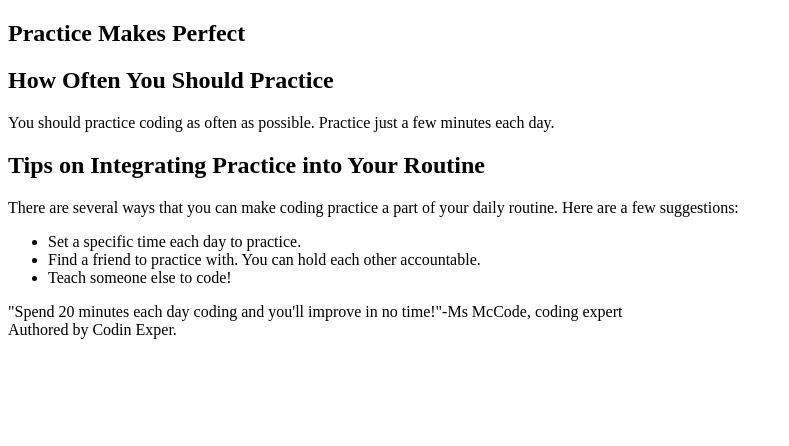
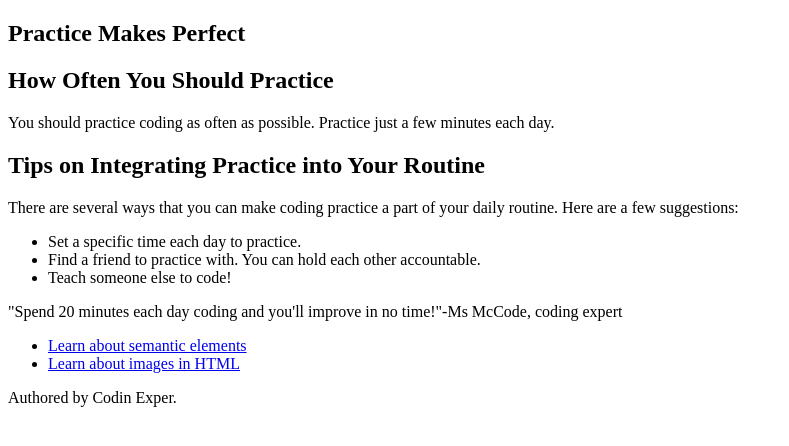
Before and after one commit to catptrsn/practice, a plain HTML site: page index.html in a window 1280 px wide. Shown: the whole page, without its empty margins (0-789 px from the left). Drawn offline with Linux system fonts and the light colour scheme.

Commit message:
New File

```diff
--- a/index.html
+++ b/index.html
@@ -14,12 +14,18 @@
       <h1>Tips on Integrating Practice into Your Routine</h1>
       <p>There are several ways that you can make coding practice a part of your daily routine.
         Here are a few suggestions:</p>
-        <ul>
+         <ul>
           <li>Set a specific time each day to practice.</li>
           <li>Find a friend to practice with. You can hold each other accountable.</li>
           <li>Teach someone else to code!</li>
-        </ul>
+         </ul>
         <aside>"Spend 20 minutes each day coding and you'll improve in no time!"-Ms McCode, coding expert</aside>
+        <nav>
+          <ul>
+            <li><a href="https://www.w3schools.com/html/html5_semantic_elements.asp">Learn about semantic elements</a></li>
+            <li><a href="https://developer.mozilla.org/en-US/docs/Learn/HTML/Multimedia_and_embedding/Images_in_HTML">Learn about images in HTML</a></li>
+          </ul>
+        </nav>
       </section>
       <footer>Authored by Codin Exper.</footer>
  </body>
```
